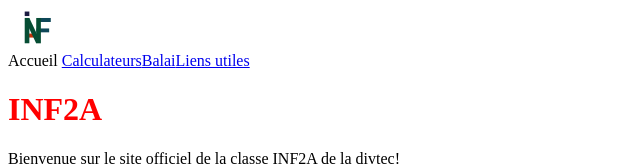
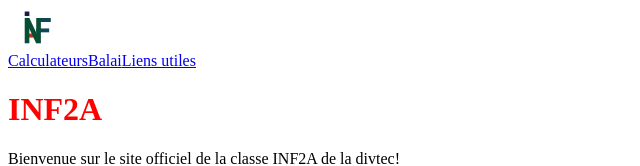
Before and after one commit to drafolin/infa-emt, a Nuxt app: page / in a window 1280 px wide. Shown: the top 166 px of the page, without its empty margins (0-640 px from the left). Built offline with nearby package versions, Linux system fonts and the light colour scheme.

Commit message:
supprimé accueil

```diff
--- a/components/TheHeader.vue
+++ b/components/TheHeader.vue
@@ -2,7 +2,6 @@
 	<div>
 		<NuxtLink to="/"><img height="40px" src="~/assets/icons/infa.svg" alt="Logo de la classe" /></NuxtLink>
 		<nav>
-			Accueil
 			<NuxtLink to="/calculateurs">Calculateurs</NuxtLink>
 			<NuxtLink to="/balai">Balai</NuxtLink>
 			<NuxtLink to="/liens">Liens utiles</NuxtLink>
```
